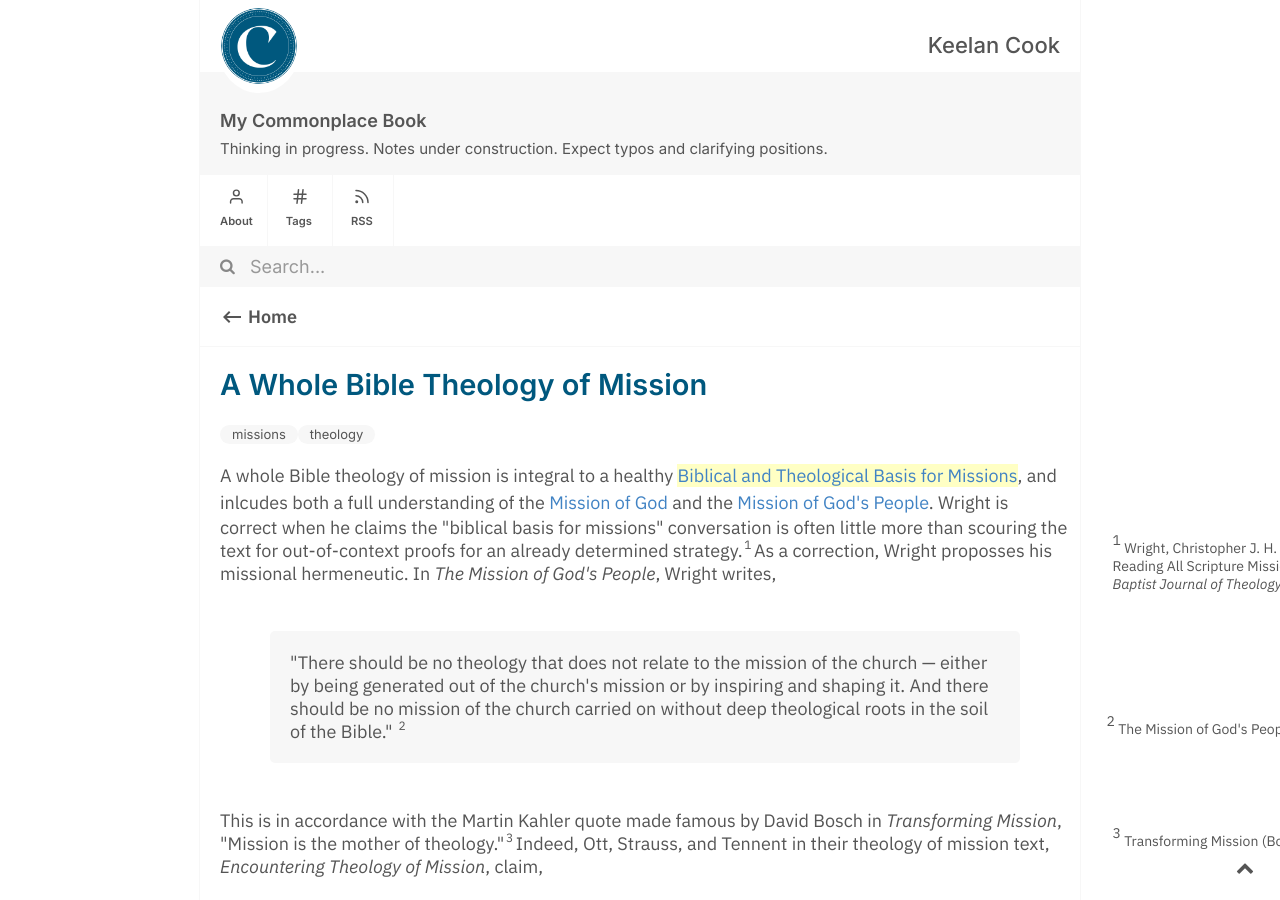
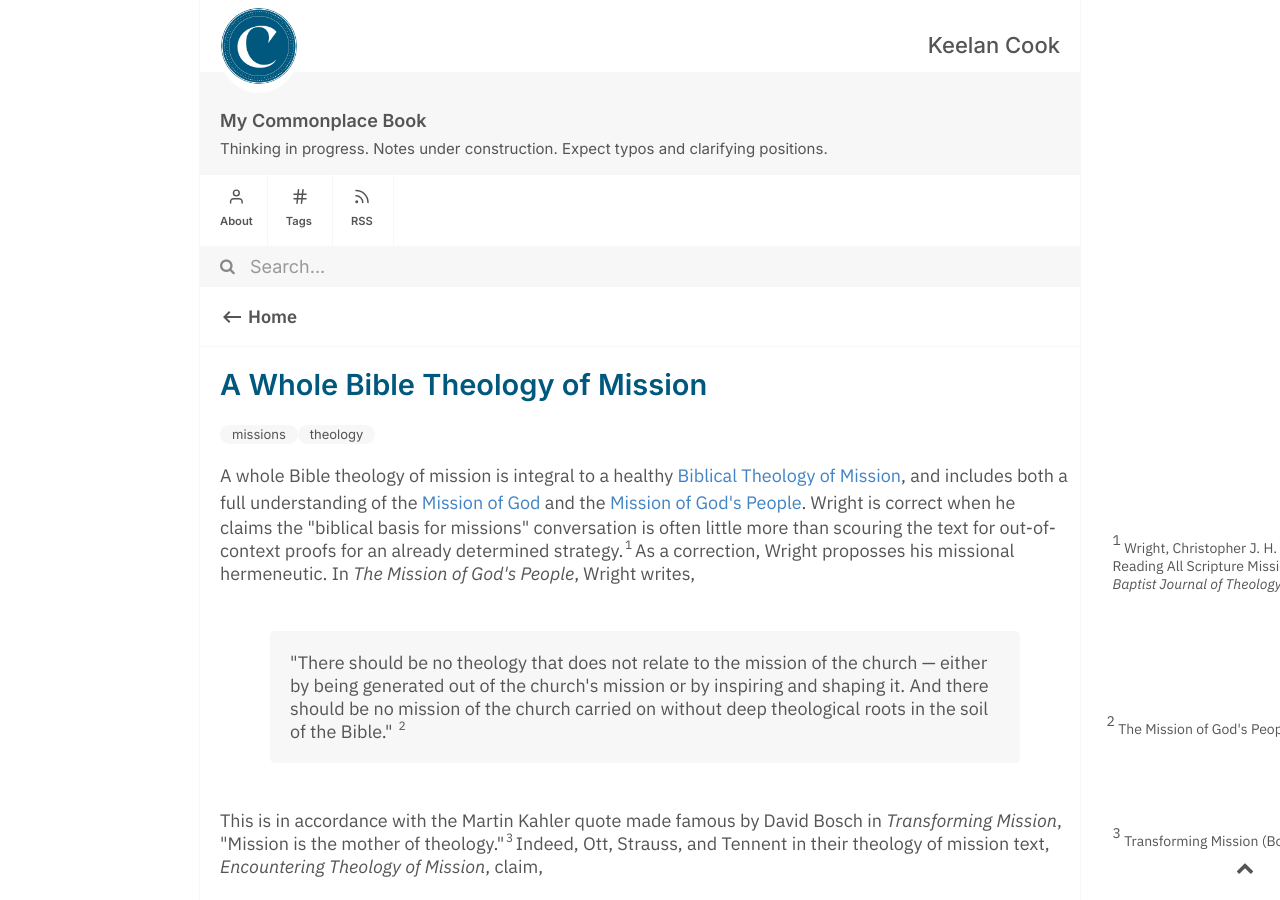
Before and after one commit to keelancook/notebook, a Jekyll site: the page built from _notes/A Whole Bible Theology of Mission.md, in a window 1280 px wide and 900 px high. Built offline with Jekyll 4.4.1, drawn with Linux system fonts in a browser that asks for light colours.

Commit message:
Edited Note

```diff
--- a/_notes/A Whole Bible Theology of Mission.md
+++ b/_notes/A Whole Bible Theology of Mission.md
@@ -4,10 +4,10 @@ author: Keelan Cook
 season: spring
 tags: missions theology
 created: 2021-01-18T00:00:00-06:00
-modified: 2021-01-18T19:56:48-06:00
+modified: 2021-01-27T22:21:48-06:00
 ---
 
-A whole Bible theology of mission is integral to a healthy [[Biblical and Theological Basis for Missions]], and inlcudes both a full understanding of the [[Mission of God]] and the [[Mission of God's People]]. Wright is correct when he claims the "biblical basis for missions" conversation is often little more than scouring the text for out-of-context proofs for an already determined strategy.[[Wright, Christopher J. H. “Truth with a Mission: Reading All Scripture Missiologically.” *Southern Baptist Journal of Theology* 15.2 (2011): 4–14.::rsn]]  As a correction, Wright proposses his missional hermeneutic. In *The Mission of God's People*, Wright writes,
+A whole Bible theology of mission is integral to a healthy [[Biblical Theology of Mission]], and includes both a full understanding of the [[Mission of God]] and the [[Mission of God's People]]. Wright is correct when he claims the "biblical basis for missions" conversation is often little more than scouring the text for out-of-context proofs for an already determined strategy.[[Wright, Christopher J. H. “Truth with a Mission: Reading All Scripture Missiologically.” *Southern Baptist Journal of Theology* 15.2 (2011): 4–14.::rsn]]  As a correction, Wright proposses his missional hermeneutic. In *The Mission of God's People*, Wright writes,
 >"There should be no theology that does not relate to the mission of the church — either by being generated out of the church's mission or by inspiring and shaping it. And there should be no mission of the church carried on without deep theological roots in the soil of the Bible." [[The Mission of God's People (Wright, 2010)::rsn]]
 
 This is in accordance with the Martin Kahler quote made famous by David Bosch in *Transforming Mission*, "Mission is the mother of theology."[[Transforming Mission (Bosch, 1991).::rsn]] Indeed, Ott, Strauss, and Tennent in their theology of mission text, *Encountering Theology of Mission*, claim,
```
